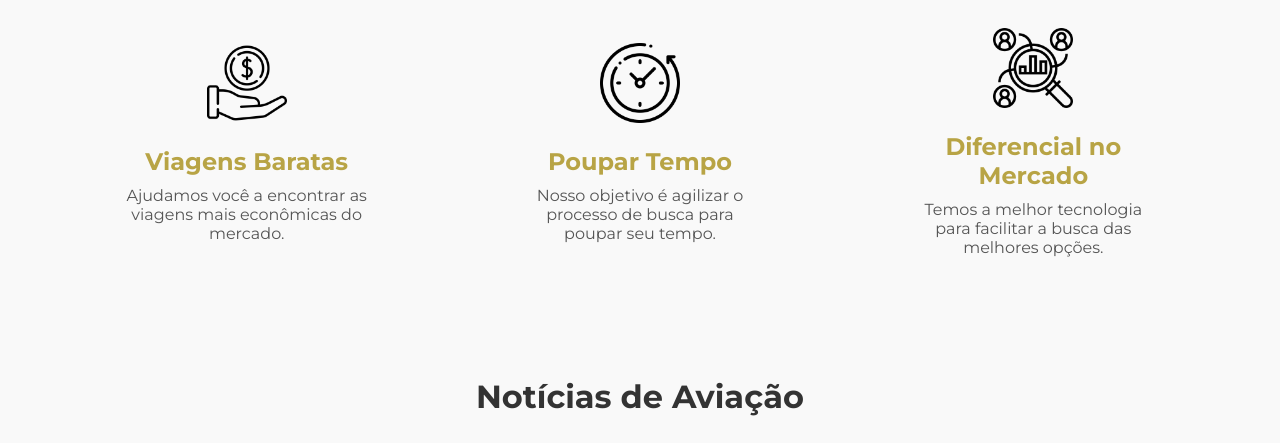
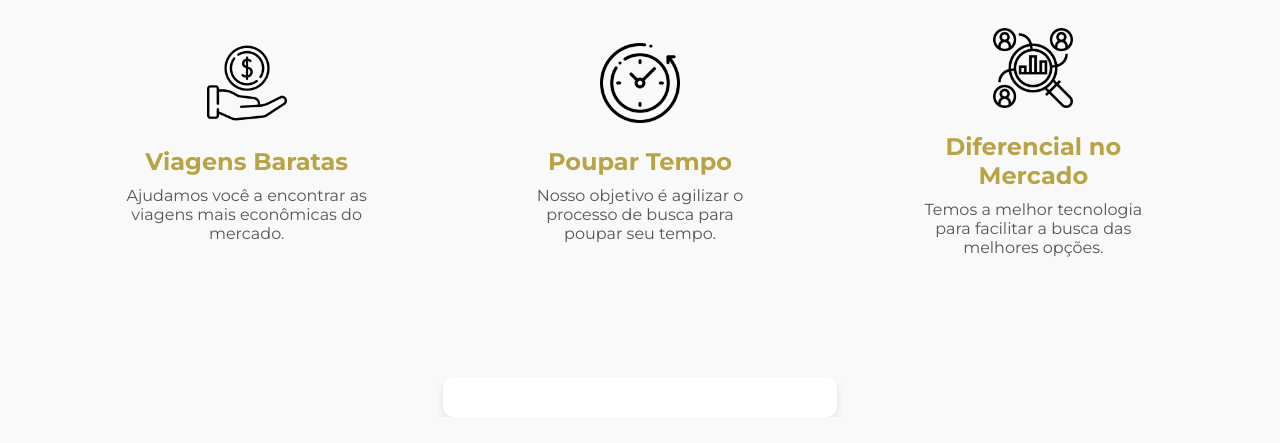
Before and after one commit to JuanCoutinho/Travel-Site, a website: page index.html in a window 1280 px wide. Shown: the part 715-1158 px from the top of the page. Drawn offline with nearby package versions, Linux system fonts and the light colour scheme; no server answers.

Commit message:
Update index.html

```diff
--- a/index.html
+++ b/index.html
@@ -153,7 +153,6 @@
   </section>
 
   <section class="info-section" id="informacoes">
-    <h2>Notícias de Aviação</h2>
     <div class="carousel">
       <div class="carousel-item"></div>
     </div>
```
